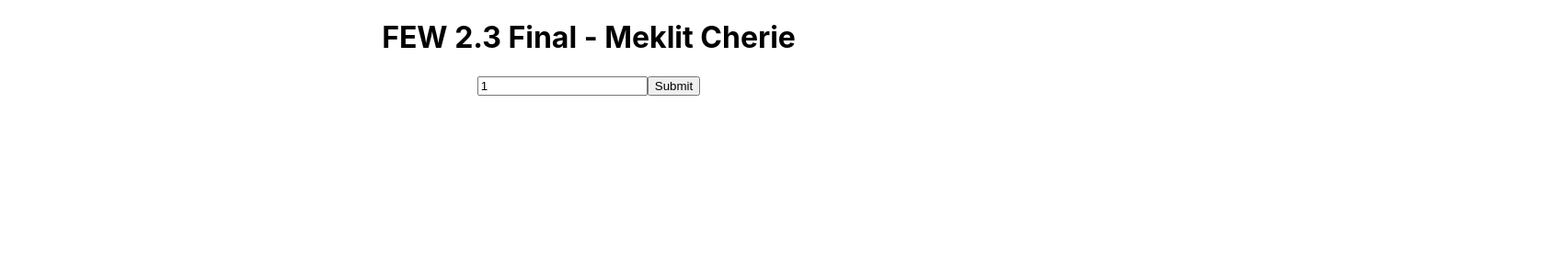
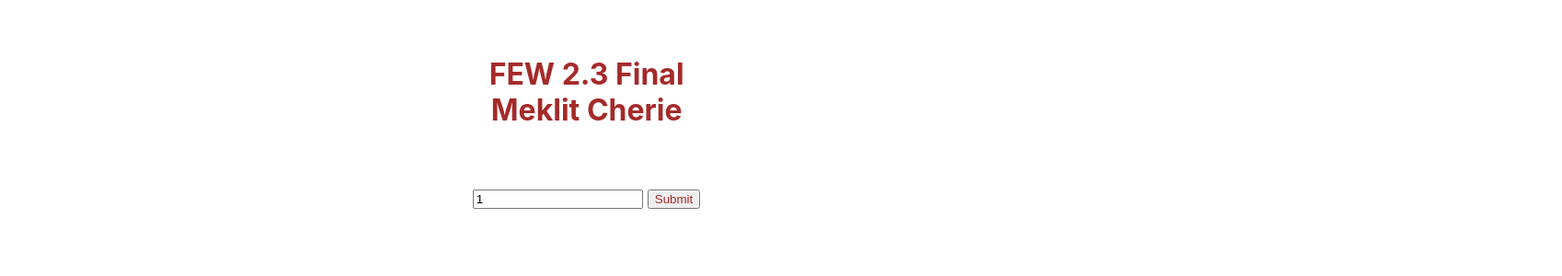
Before and after one commit to mekcherie/Final-2.3-React-redux, a React (Create React App) app: page / in a window 1280 px wide. Shown: the top 300 px of the page at 92% size, 1698 px wide, since content can reach past the window. Built offline with nearby package versions, Linux system fonts and the light colour scheme.

Commit message:
styles the page

```diff
--- /dev/null
+++ b/src/Display.css
@@ -0,0 +1,20 @@
+.Display{
+    display: grid;
+    color: brown;
+}
+
+.StarWars {
+    color: brown;
+    margin: 5px;
+}
+
+.Header {
+    margin: 30px;
+    padding: 10px;
+    color: brown;
+    display: grid;
+    grid-template-columns: 1fr 1fr 1fr 1fr;
+    position: relative;
+    left: 35%;
+    gap: 1px;
+}
--- a/src/Display.js
+++ b/src/Display.js
@@ -1,15 +1,22 @@
-function Display(props) {
-    const { name, height, mass, hairColor, eyeColor } = props;
+import React from 'react';
+import './Display.css';
+
+function Display (props) {
+    const { name, birthYear, gender, height, mass, skinColor, hairColor, eyeColor, homeworld } = props
 
     return (
-      <div className="Display">
-        <h2>{name}</h2>
+      <div className='Display'>
+        <h2>Name: {name}</h2>
+        <p>Birth Year: {birthYear}</p>
+        <p>Gender: {gender}</p>
         <p>Height: {height}</p>
         <p>Mass: {mass}</p>
+        <p>Skin Color: {skinColor}</p>
         <p>Hair Color: {hairColor}</p>
         <p>Eye Color: {eyeColor}</p>
+        <p>Homeworld: {homeworld}</p>
       </div>
-    );
+    )
   }
 
   export default Display;
--- a/src/Home.js
+++ b/src/Home.js
@@ -1,9 +1,10 @@
 import React from 'react';
+import './Display.css';
 
 function Home() {
   return (
     <div className="Header">
-      <h1>FEW 2.3 Final - Meklit Cherie</h1>
+      <h1>FEW 2.3 Final  Meklit Cherie</h1>
     </div>
   );
 }
--- a/src/StarWars.js
+++ b/src/StarWars.js
@@ -1,14 +1,15 @@
 import React from 'react';
 import { useState } from 'react';
 import Display from './Display';
+import './Display.css';
 
 function StarWars() {
   const [id, setId] = useState(1);
   const [data, setData] = useState(null);
 
-  async function getCharacter(characterId) {
+  async function getDisplay(displayId) {
     try {
-      const res = await fetch(`https://swapi.dev/api/people/${characterId}/`);
+      const res = await fetch(`https://swapi.dev/api/people/${displayId}/`);
       const json = await res.json();
 
       const name = json.name;
@@ -37,9 +38,9 @@ function StarWars() {
         <input
           onChange={(e) => setId(e.target.value)}
           value={id}
-          placeholder={'Character Id'}
+          placeholder={'Display Id'}
         />
-        <button onClick={() => getCharacter(id)}>Submit</button>
+        <button className="StarWars" onClick={() => getDisplay(id)}>Submit</button>
       </form>
       {data && <Display {...data} />}
     </div>
```
